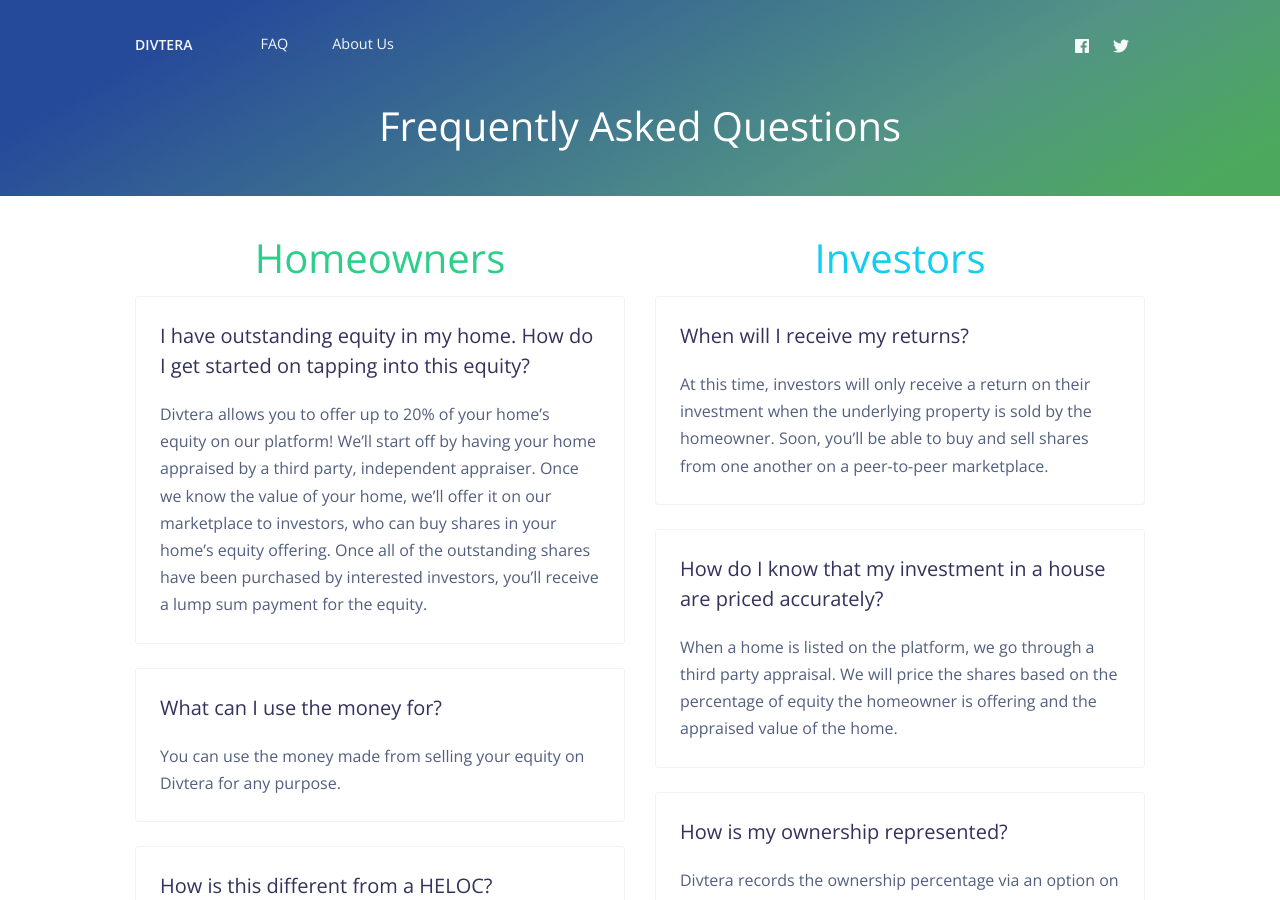
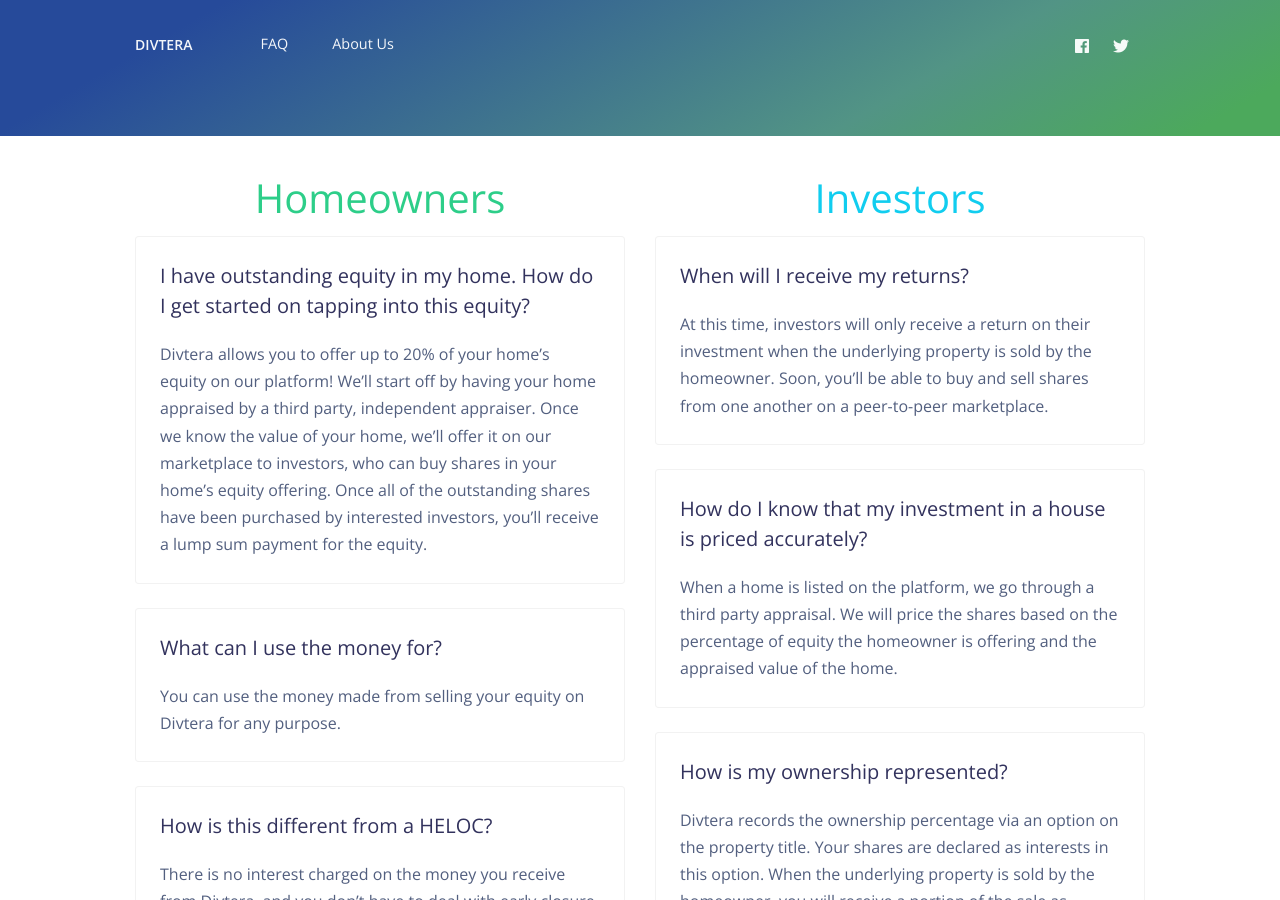
Before and after one commit to divtera/divtera.github.io, a Jekyll site: the page built from faq.md, in a window 1280 px wide and 900 px high. Built offline with Jekyll 4.4.1, drawn with Linux system fonts in a browser that asks for light colours.

Commit message:
Clean up FAQ question template

```diff
--- /dev/null
+++ b/_layouts/two_col_questions.html
@@ -0,0 +1,29 @@
+---
+layout: info
+---
+<div class="row row-grid mb-5">
+  <div class="col-lg-6">
+    <h1 class="text-success text-center">{{ page.col_one_title }}</h1>
+    {% for q in page.col_one_questions %}
+    <div class="card mb-4">
+      <div class="card-body">
+        <h5 class="card-title">{{ q.question }}</h5>
+        {% for a in q.answer %}
+        <p class="card-text">{{ a }}</p>
+        {% endfor %}
+      </div>
+    </div>
+    {% endfor %}
+  </div>
+  <div class="col-lg-6">
+    <h1 class="text-info text-center">{{ page.col_two_title }}</h1>
+    {% for q in page.col_two_questions %}
+    <div class="card mb-4">
+      <div class="card-body">
+        <h5 class="card-title">{{ q.question }}</h5>
+        <p class="card-text">{{ q.answer }}</p>
+      </div>
+    </div>
+    {% endfor %}
+  </div>
+</div>
--- a/faq.md
+++ b/faq.md
@@ -1,105 +1,68 @@
 ---
-layout: info
+layout: two_col_questions
 title: FAQ
-heading: Frequently Asked Questions
+col_one_title: Homeowners
+col_two_title: Investors
+
+col_one_questions:
+ - question: I have outstanding equity in my home. How do I get started on tapping into this equity?
+   answer: Divtera allows you to offer up to 20% of your home’s equity on our platform! We’ll start off by having your home appraised by a third party, independent appraiser. Once we know the value of your home, we’ll offer it on our marketplace to investors, who can buy shares in your home’s equity offering. Once all of the outstanding shares have been purchased by interested investors, you’ll receive a lump sum payment for the equity.
+
+ - question: What can I use the money for?
+   answer:
+    - You can use the money made from selling your equity on Divtera for any purpose.
+
+ - question: How is this different from a HELOC?
+   answer:
+    - There is no interest charged on the money you receive from Divtera, and you don’t have to deal with early closure fees or annual fees charged by HELOCs. Once you receive the cash, it’s all yours.
+
+ - question: Will the title of my home be affected?
+   answer:
+    - No, Divtera will not be added to your title. Instead, we file an option on the title, which will be recorded with your county of residence. This option will record Divtera’s percentage ownership stake in your home.
+
+ - question: Do I need to pay Divtera back if I don’t sell my house?
+   answer:
+    - If you don’t sell your home, you will never have to pay Divtera or any of the investors back the equity sale or on our platform. This isn’t a loan; it’s a cash investment from investors who are buying the equity in your home. Once you sell your home, Divtera will keep the percentage we own from the sale (excluding appreciation/depreciation due to modifications you’ve made).
+    - Let’s take the following example. Say your home is worth $100,000, and you offer 10%, or $10,000 on our platform to investors. 15 years later, your home has appreciated to $200,000 and you plan to sell your home. Once you sell your home, investors will keep 10% of the sale, which would be $20,000 in this case.
+
+ - question: Who decides how much my home is worth?
+   answer:
+    - When you tap into your home equity by selling a portion of your home on our platform, we will have a 3rd party company perform an appraisal of your home to determine its value. The same is true when you decide to sell your home, and share the proceeds with investors.
+
+ - question: What happens if I make modifications to my home?
+   answer:
+    - When you sell your home, we will subtract any appreciation or depreciation resulting from home modifications, as determined by a 3rd party appraiser, from the sale price. The remainder will be the value you split with investors.
+
+ - question: How does Divtera make money?
+   answer:
+    - Homeowners pay a small fee, calculated as a percentage of the overall value of the equity being placed on the platform ( < 3%). This is lower than the APR you would get from HELOC providers. We may also charge management fees to investors in the future.
+
+ - question: Can I buy back the equity in my house?
+   answer:
+    - At this time, you cannot buy back equity from investors. We hope to offer this soon.
+
+col_two_questions:
+  - question: When will I receive my returns?
+    answer:
+      - At this time, investors will only receive a return on their investment when the underlying property is sold by the homeowner. Soon, you’ll be able to buy and sell shares from one another on a peer-to-peer marketplace.
+
+  - question: How do I know that my investment in a house is priced accurately?
+    answer:
+      - When a home is listed on the platform, we go through a third party appraisal. We will price the shares based on the percentage of equity the homeowner is offering and the appraised value of the home.
+
+  - question: How is my ownership represented?
+    answer:
+      - Divtera records the ownership percentage via an option on the property title. Your shares are declared as interests in this option. When the underlying property is sold by the homeowner, you will receive a portion of the sale as defined by your interests in the option.
+
+  - question: How I find out when a property is sold?
+    answer:
+      - Since we have an option on the title of the property, we will be alerted as soon as there is any indication of a sale. We will work with the homeowner and their bank to ensure the proper percentage is taken out from the sale price; at this point, you’ll receive your share of the sale based on your ownership of shares.
+
+  - question: Who pays the property taxes and other costs of maintaining the property?
+    answer:
+      - These are the sole responsibility of the property owner. However, both homeowners and investors will be responsible for their share of the appreciation tax upon sale of the home, computed by the percentage of equity owned per party.
+
+  - question: How will I stay up to date with the properties I’m invested in?
+    answer:
+      - After you invest on our platform, you will be able to see the number of shares you bought and their current value in your dashboard based on the marketplace. We’ll also keep you up to date with any appraisal reports done on the home in the same panel. We plan to provide frequent appraisal data to give you further insight into your investments.
 ---
-<div class="row row-grid mb-5">
-  <div class="col-lg-6">
-    <h1 class="text-success text-primary text-center">Homeowners</h1>
-    <div class="card mb-4">
-      <div class="card-body">
-        <h5 class="card-title">I have outstanding equity in my home. How do I get started on tapping into this equity?</h5>
-        <p class="card-text">Divtera allows you to offer up to 20% of your home’s equity on our platform! We’ll start off by having your home appraised by a third party, independent appraiser. Once we know the value of your home, we’ll offer it on our marketplace to investors, who can buy shares in your home’s equity offering. Once all of the outstanding shares have been purchased by interested investors, you’ll receive a lump sum payment for the equity.</p>
-      </div>
-    </div>
-    <div class="card mb-4">
-      <div class="card-body">
-        <h5 class="card-title">What can I use the money for?</h5>
-        <p class="card-text">You can use the money made from selling your equity on Divtera for any purpose.</p>
-      </div>
-    </div>
-    <div class="card mb-4">
-      <div class="card-body">
-        <h5 class="card-title">How is this different from a HELOC?</h5>
-        <p class="card-text">There is no interest charged on the money you receive from Divtera, and you don’t have to deal with early closure fees or annual fees charged by HELOCs. Once you receive the cash, it’s all yours.</p>
-      </div>
-    </div>
-    <div class="card mb-4">
-      <div class="card-body">
-        <h5 class="card-title">Will the title of my home be affected?</h5>
-        <p class="card-text">No, Divtera will not be added to your title. Instead, we file an option on the title, which will be recorded with your county of residence. This option will record Divtera’s percentage ownership stake in your home.</p>
-      </div>
-    </div>
-    <div class="card mb-4">
-      <div class="card-body">
-        <h5 class="card-title">Do I need to pay Divtera back if I don’t sell my house?</h5>
-        <p class="card-text">If you don’t sell your home, you will never have to pay Divtera or any of the investors back the equity sale or on our platform. This isn’t a loan; it’s a cash investment from investors who are buying the equity in your home. Once you sell your home, Divtera will keep the percentage we own from the sale (excluding appreciation/depreciation due to modifications you’ve made).</p>
-        <br>
-        <p class="card-text">Let’s take the following example. Say your home is worth $100,000, and you offer 10%, or $10,000 on our platform to investors. 15 years later, your home has appreciated to $200,000 and you plan to sell your home. Once you sell your home, investors will keep 10% of the sale, which would be $20,000 in this case.</p>
-      </div>
-    </div>
-    <div class="card mb-4">
-      <div class="card-body">
-        <h5 class="card-title">Who decides how much my home is worth?</h5>
-        <p class="card-text">When you tap into your home equity by selling a portion of your home on our platform, we will have a 3rd party company perform an appraisal of your home to determine its value. The same is true when you decide to sell your home, and share the proceeds with investors.</p>
-      </div>
-    </div>
-    <div class="card mb-4">
-      <div class="card-body">
-        <h5 class="card-title">What happens if I make modifications to my home?</h5>
-        <p class="card-text">When you sell your home, we will subtract any appreciation or depreciation resulting from home modifications, as determined by a 3rd party appraiser, from the sale price. The remainder will be the value you split with investors.</p>
-      </div>
-    </div>
-    <div class="card mb-4">
-      <div class="card-body">
-        <h5 class="card-title">How does Divtera make money?</h5>
-        <p class="card-text">Homeowners pay a small fee, calculated as a percentage of the overall value of the equity being placed on the platform ( < 3%). This is lower than the APR you would get from HELOC providers. We may also charge management fees to investors in the future.</p>
-      </div>
-    </div>
-    <div class="card mb-4">
-      <div class="card-body">
-        <h5 class="card-title">Can I buy back the equity in my house? </h5>
-        <p class="card-text">At this time, you cannot buy back equity from investors. We hope to offer this soon.</p>
-      </div>
-    </div>
-  </div>
-  <div class="col-lg-6">
-    <h1 class="text-success text-info text-center">Investors</h1>
-    <div class="card mb-4">
-      <div class="card-body">
-        <h5 class="card-title">When will I receive my returns?</h5>
-        <p class="card-text">At this time, investors will only receive a return on their investment when the underlying property is sold by the homeowner. Soon, you’ll be able to buy and sell shares from one another on a peer-to-peer marketplace.</p>
-      </div>
-    </div>
-    <div class="card mb-4">
-      <div class="card-body">
-        <h5 class="card-title">How do I know that my investment in a house are priced accurately?</h5>
-        <p class="card-text">When a home is listed on the platform, we go through a third party appraisal. We will price the shares based on the percentage of equity the homeowner is offering and the appraised value of the home.</p>
-      </div>
-    </div>
-    <div class="card mb-4">
-      <div class="card-body">
-        <h5 class="card-title">How is my ownership represented?</h5>
-        <p class="card-text">Divtera records the ownership percentage via an option on the property title. Your shares are declared as interests in this option. When the underlying property is sold by the homeowner, you will receive a portion of the sale as defined by your interests in the option.</p>
-      </div>
-    </div>
-    <div class="card mb-4">
-      <div class="card-body">
-        <h5 class="card-title">How I find out when a property is sold?</h5>
-        <p class="card-text">Since we have an option on the title of the property, we will be alerted as soon as there is any indication of a sale. We will work with the homeowner and their bank to ensure the proper percentage is taken out from the sale price; at this point, you’ll receive your share of the sale based on your ownership of shares.</p>
-      </div>
-    </div>
-    <div class="card mb-4">
-      <div class="card-body">
-        <h5 class="card-title">Who pays the property taxes and other costs of maintaining the property?</h5>
-        <p class="card-text">These are the sole responsibility of the property owner. However, both homeowners and investors will be responsible for their share of the appreciation tax upon sale of the home, computed by the percentage of equity owned per party.</p>
-      </div>
-    </div>
-    <div class="card mb-4">
-      <div class="card-body">
-        <h5 class="card-title">How will I stay up to date with the properties I’m invested in?</h5>
-        <p class="card-text">After you invest on our platform, you will be able to see the number of shares you bought and their current value in your dashboard based on the marketplace. We’ll also keep you up to date with any appraisal reports done on the home in the same panel. We plan to provide frequent appraisal data to give you further insight into your investments.</p>
-      </div>
-    </div>
-  </div>
-</div>
```
